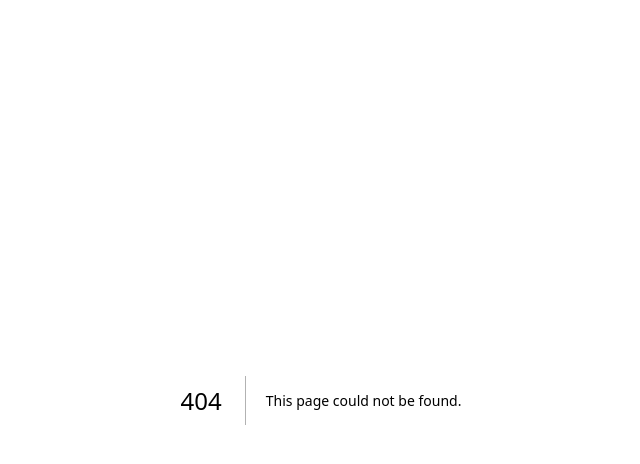
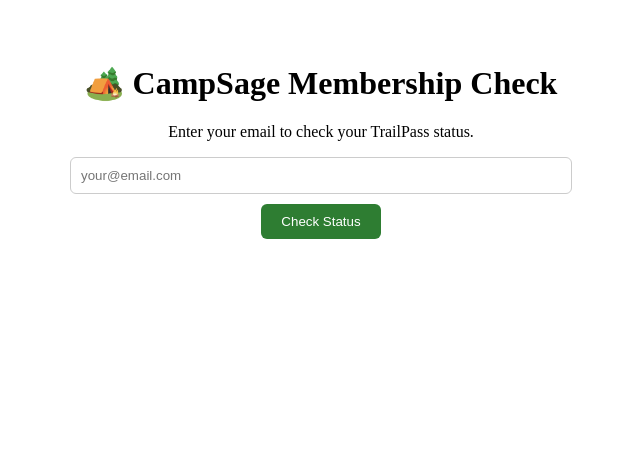
Before and after one commit to mastephenson12/camp-sage, a Next.js app: page /status in a window 1280 px wide. Before the commit this address had no page. Shown: the top 464 px of the page, without its empty margins (319-959 px from the left). Built offline with nearby package versions, Linux system fonts and the light colour scheme.

Commit message:
added membership status page

```diff
--- /dev/null
+++ b/pages/status.tsx
@@ -0,0 +1,89 @@
+import { useEffect, useState } from "react";
+
+interface MembershipData {
+  isMember: boolean;
+  membershipLevel: string;
+  activeApps: string[];
+  email: string;
+  status?: string;
+}
+
+export default function StatusPage() {
+  const [status, setStatus] = useState<MembershipData | null>(null);
+  const [loading, setLoading] = useState(false);
+  const [email, setEmail] = useState("");
+
+  const checkStatus = async () => {
+    setLoading(true);
+    try {
+      const res = await fetch("/api/verify-access", {
+        method: "POST",
+        headers: { "Content-Type": "application/json" },
+        body: JSON.stringify({ email, app: "CampSage" }),
+      });
+      const data = await res.json();
+      setStatus(data);
+    } catch (error) {
+      console.error(error);
+    } finally {
+      setLoading(false);
+    }
+  };
+
+  return (
+    <main style={{ maxWidth: "600px", margin: "4rem auto", textAlign: "center" }}>
+      <h1>🏕️ CampSage Membership Check</h1>
+
+      <p>Enter your email to check your TrailPass status.</p>
+      <input
+        type="email"
+        placeholder="your@email.com"
+        value={email}
+        onChange={(e) => setEmail(e.target.value)}
+        style={{
+          padding: "10px",
+          width: "80%",
+          marginBottom: "10px",
+          borderRadius: "6px",
+          border: "1px solid #ccc",
+        }}
+      />
+      <br />
+      <button
+        onClick={checkStatus}
+        disabled={!email || loading}
+        style={{
+          padding: "10px 20px",
+          borderRadius: "6px",
+          border: "none",
+          background: "#2e7d32",
+          color: "#fff",
+          cursor: "pointer",
+        }}
+      >
+        {loading ? "Checking..." : "Check Status"}
+      </button>
+
+      {status && (
+        <div style={{ marginTop: "2rem" }}>
+          <h2>
+            {status.isMember
+              ? "✅ Access Granted!"
+              : "❌ Access Not Found"}
+          </h2>
+          <p>
+            <strong>Email:</strong> {status.email}
+          </p>
+          <p>
+            <strong>Membership Level:</strong> {status.membershipLevel}
+          </p>
+          {status.status && (
+            <p>
+              <strong>Status:</strong> {status.status}
+            </p>
+          )}
+        </div>
+      )}
+    </main>
+  );
+}
```
